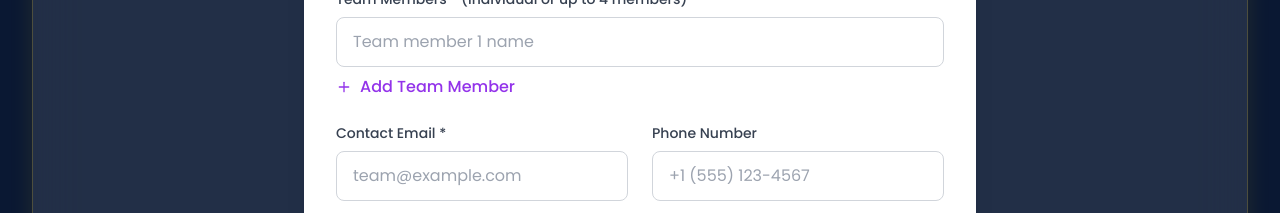
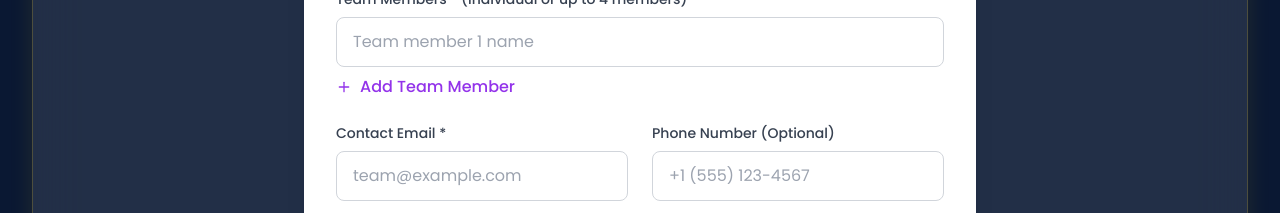
Before and after one commit to Arush-Developer/IFG-Website, a React (Vite) app: page /about in a window 1280 px wide. Shown: the part 4400-4613 px from the top of the page. Built offline with nearby package versions, Linux system fonts and the light colour scheme.

Commit message:
Update CompetitionSignup.tsx

```diff
--- a/src/components/CompetitionSignup.tsx
+++ b/src/components/CompetitionSignup.tsx
@@ -208,7 +208,7 @@ const CompetitionSignup: React.FC = () => {
               />
             </div>
             <div>
-              <label htmlFor="phone_number (Optional)" className="block text-sm font-medium text-gray-700 mb-2">Phone Number</label>
+              <label htmlFor="phone_number" className="block text-sm font-medium text-gray-700 mb-2">Phone Number (Optional)</label>
               <input
                 type="tel" id="phone_number" name="phone_number" value={formData.phone_number} onChange={handleChange}
                 className="w-full px-4 py-3 border border-gray-300 rounded-lg focus:ring-2 focus:ring-purple-500 focus:border-transparent transition-all text-gray-900 bg-white"
```
